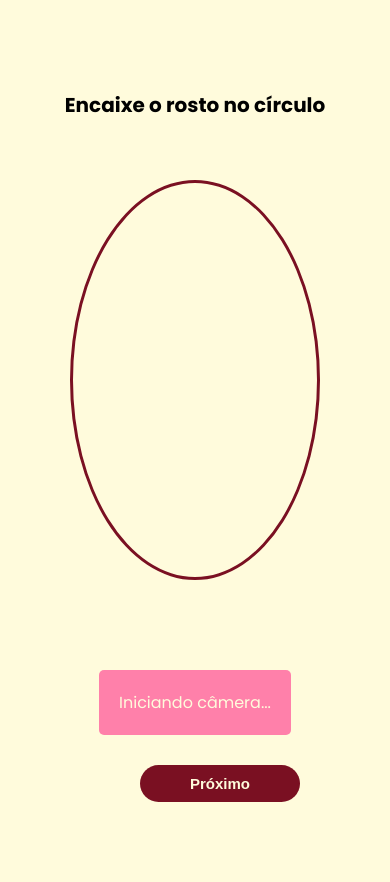
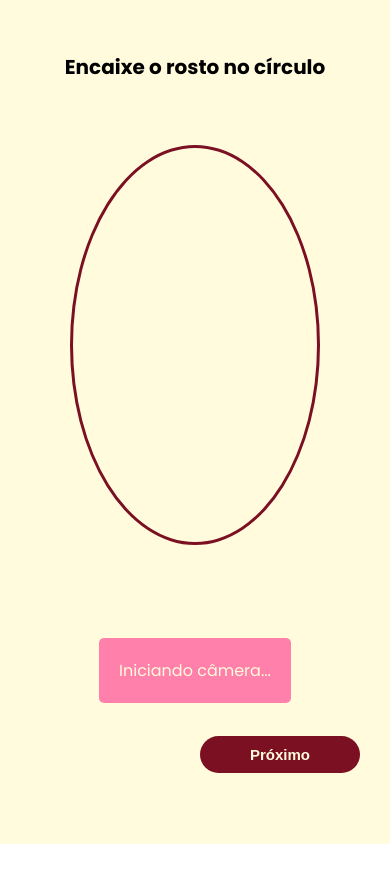
Before and after one commit to carolsoul/segredo, a React (Vite) app: page /reconhecimento-facial in a window 390 px wide. Shown: the top 882 px of the page. After the commit the page ends 844 px from the top, so only its background shows below. Built offline with nearby package versions, Linux system fonts and the light colour scheme; no server answers; a web font is replaced by a local one.

Commit message:
style: mudaça no layout responsivo

```diff
--- a/src/styles/FaceId.module.css
+++ b/src/styles/FaceId.module.css
@@ -32,11 +32,12 @@ body{
     max-width: 100vw;
     overflow-x: hidden;
     width: 100%;
-    padding: 50px;
+    padding: 30px;
+    height: 100vh;
 }
 
 .faceTitle{
-    padding-top: 40px;
+    padding-top: 20px;
     color: #000;
     font-size: 20px;
 }
@@ -86,6 +87,5 @@ video{
     color: var(--off-white);
     margin: 0 0 0 auto;
     margin-bottom: 40px;
-    margin-right: 40px;
     animation: popUp 0.4s ease-out forwards;
 }
```
